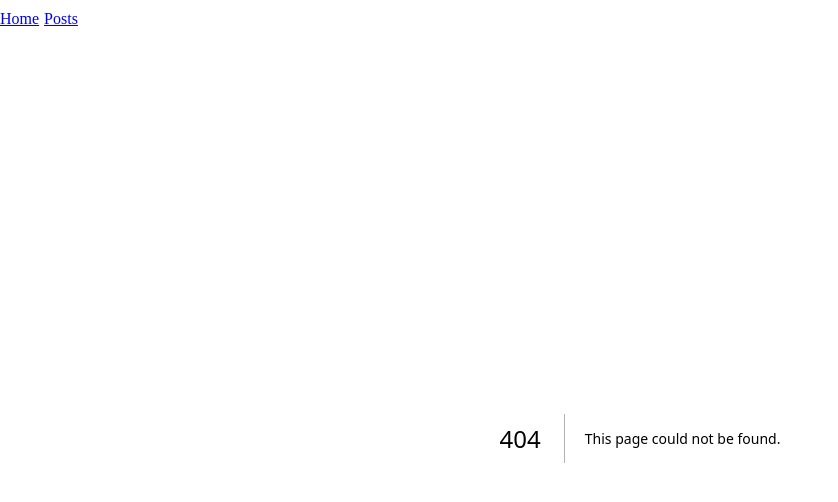
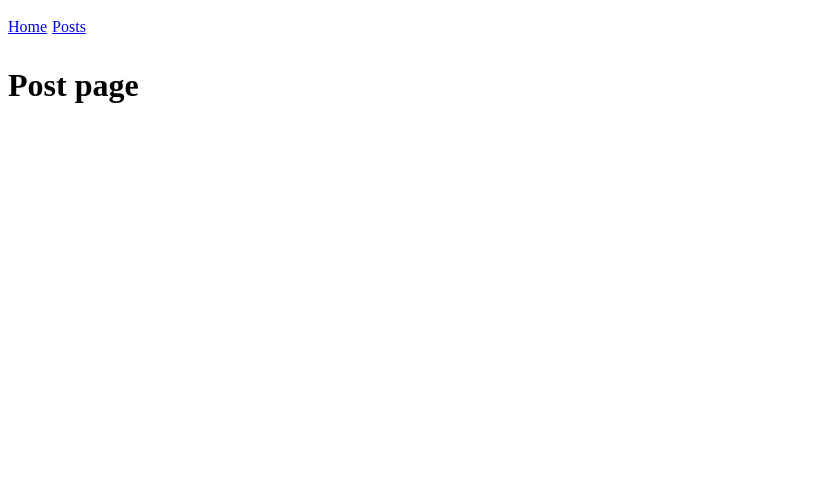
Before and after one commit to KTZgraph/pimpuszek-nlp, a Next.js app in the folder pimpuszek/: page /posts in a window 1280 px wide. Before the commit this address had no page. Shown: the top 502 px of the page, without its empty margins (0-838 px from the left). Built offline with nearby package versions, Linux system fonts and the light colour scheme.

Commit message:
5:15 dodanie strony - routung foldery nazwa teraz

```diff
--- a/pimpuszek/app/page.js
+++ b/pimpuszek/app/page.js
@@ -3,7 +3,7 @@ import React from "react";
 const Page = () => {
   return (
     <div>
-      <h1>Hello</h1>
+      <h1>Home page</h1>
     </div>
   );
 };
--- /dev/null
+++ b/pimpuszek/app/posts/page.js
@@ -0,0 +1,13 @@
+// teraz zamiast nazw plików mamy foldery - pl;ik page.js musi wystąpić
+
+import React from "react";
+
+const page = () => {
+  return (
+    <div>
+      <h1>Post page</h1>
+    </div>
+  );
+};
+
+export default page;
```
